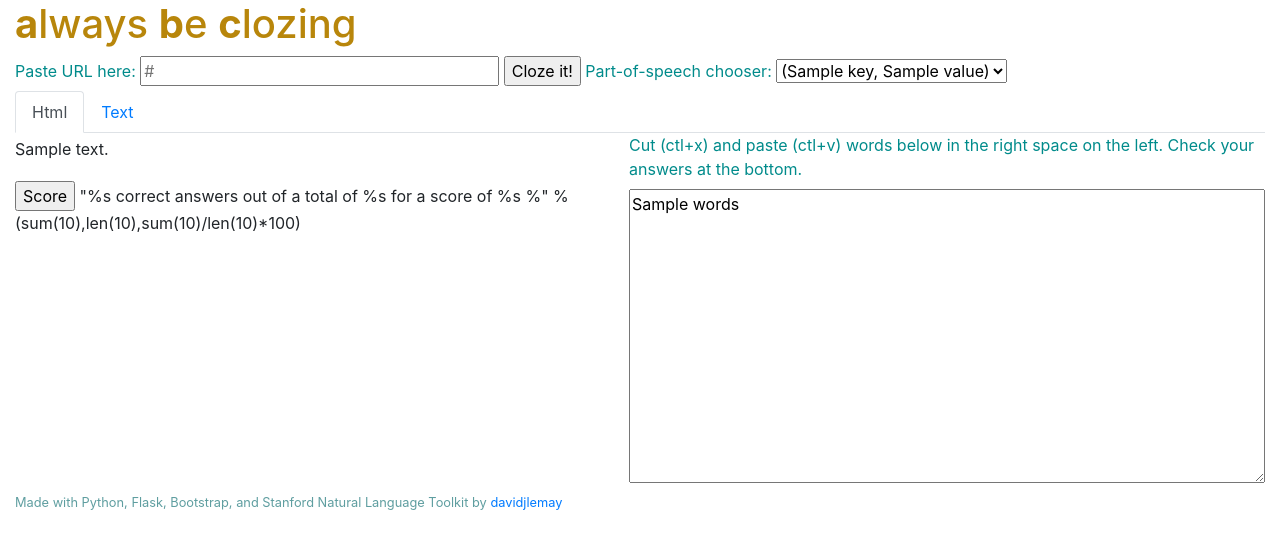
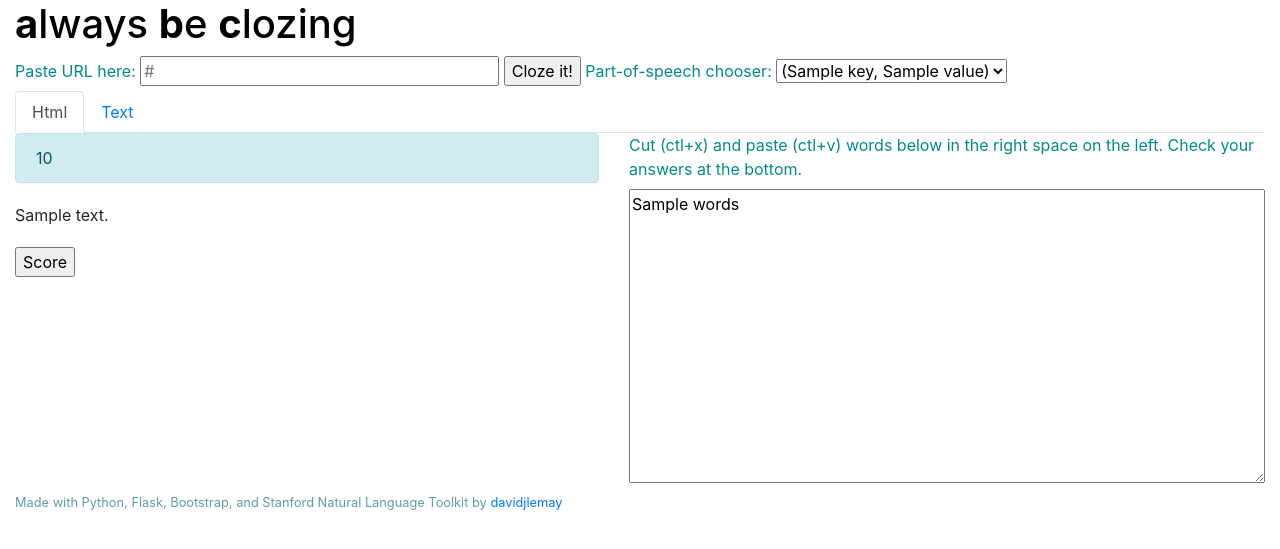
Before and after one commit to davidjlemay/abc-clozer, a Flask app: template templates/index.html in a window 1280 px wide. Shown: the top 549 px of the page. Run offline with Flask 2, Linux system fonts and the light colour scheme; the template is opened without the code that fills it: most values are stand-ins (such as "Sample title", 1, 10 or a date in 2020); some libraries are stand-ins or nearby versions.

Commit message:
fixing requirements.txt

```diff
--- a/templates/index.html
+++ b/templates/index.html
@@ -10,7 +10,7 @@
   <body>
     <div class="container-fluid">
       <div class="header">
-        <h1 style="color: darkgoldenrod;"><b>a</b>lways <b>b</b>e <b>c</b>lozing</h1>
+        <h1 style="color: black;"><b>a</b>lways <b>b</b>e <b>c</b>lozing</h1>
       </div>
       <div class="row">
         <div class="col">
@@ -45,11 +45,13 @@
               <form method="POST" action="/score">
               <div class="row">
                 <div class="col">
+                  {% if score %}
+                  <div class="alert alert-info" role="alert">
+                    {{ score }}
+                  </div>
+                  {% endif %}
                   <p style="line-height: 2">{{ cloze_html["text"] }}</p>
                   <input type="submit" value="Score" />
-                  {% if score %}
-                  "%s correct answers out of a total of %s for a score of %s %" % (sum({{ score }}),len({{ score }}),sum({{ score }})/len({{ score }})*100)
-                  {% endif %}
                 </div>
                 <div class="col">
                   <label for="cloze_html_words" style="color: darkcyan;">Cut (ctl+x) and paste (ctl+v) words below in the right space on the left. Check your answers at the bottom.</label>
```
Also changed, not shown: requirements.txt (+0 -216 lines).
